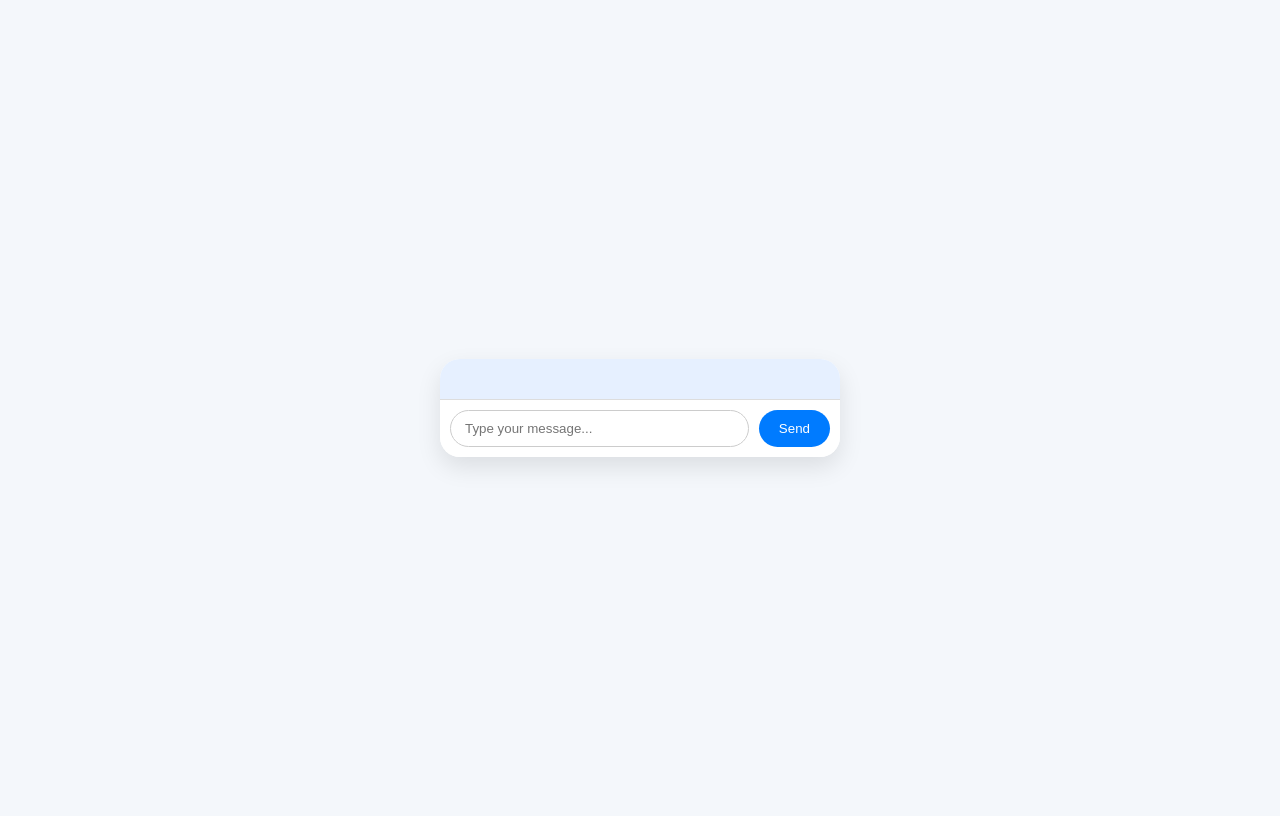
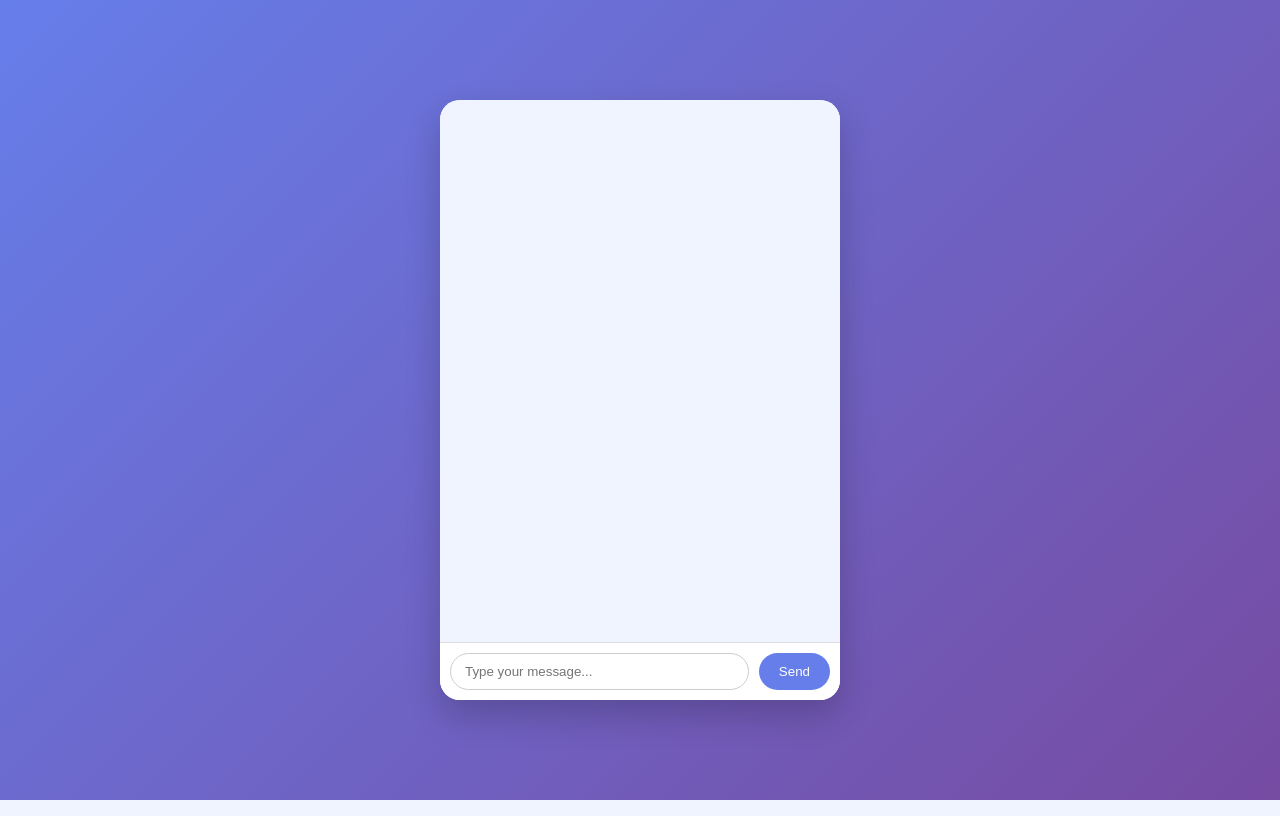
Before and after one commit to myradiant/radiantwave-ai, a Flask app: page / in a window 1280 px wide. Run offline with Flask 3, Linux system fonts and the light colour scheme.

Commit message:
Update index.html

```diff
--- a/templates/index.html
+++ b/templates/index.html
@@ -2,21 +2,23 @@
 <html lang="en">
 <head>
 <meta charset="UTF-8">
-<title>Kimi Chat</title>
+<title>Kimi AI Chat</title>
 <style>
     body {
         font-family: 'Segoe UI', Tahoma, Geneva, Verdana, sans-serif;
-        background: #f4f7fb;
+        background: linear-gradient(135deg, #667eea, #764ba2);
         display: flex;
         justify-content: center;
         align-items: center;
         height: 100vh;
+        margin: 0;
     }
     #chatContainer {
         width: 400px;
+        height: 600px;
         background: #fff;
         border-radius: 20px;
-        box-shadow: 0 10px 25px rgba(0,0,0,0.1);
+        box-shadow: 0 15px 35px rgba(0,0,0,0.2);
         display: flex;
         flex-direction: column;
         overflow: hidden;
@@ -28,7 +30,7 @@
         display: flex;
         flex-direction: column;
         gap: 10px;
-        background: #e6f0ff;
+        background: #f0f4ff;
     }
     .message {
         max-width: 80%;
@@ -47,20 +49,20 @@
         transform: translateY(0);
     }
     .message.user {
-        background: #007bff;
+        background: #667eea;
         color: #fff;
         align-self: flex-end;
         border-bottom-right-radius: 0;
     }
     .message.ai {
-        background: #f0f0f0;
+        background: #e2e8f0;
         color: #333;
         align-self: flex-start;
         border-bottom-left-radius: 0;
     }
     .kimi-icon {
-        width: 24px;
-        height: 24px;
+        width: 28px;
+        height: 28px;
         background: url('https://i.imgur.com/6QzXbZK.png') no-repeat center;
         background-size: cover;
         flex-shrink: 0;
@@ -84,20 +86,20 @@
         padding: 10px 20px;
         border-radius: 20px;
         border: none;
-        background: #007bff;
+        background: #667eea;
         color: #fff;
         cursor: pointer;
         transition: 0.2s;
     }
-    #sendBtn:hover { background: #0056b3; }
+    #sendBtn:hover { background: #5a67d8; }
 
-    /* Typing indicator */
     #typingIndicator {
         display: none;
         align-items: center;
         gap: 8px;
         font-style: italic;
         color: #555;
+        padding-left: 4px;
     }
 </style>
 </head>
@@ -137,7 +139,6 @@
 
     chatWindow.appendChild(msgDiv);
 
-    // Trigger animation
     setTimeout(() => msgDiv.classList.add("show"), 10);
     chatWindow.scrollTop = chatWindow.scrollHeight;
 }
@@ -149,7 +150,6 @@
     addMessage(`You: ${message}`, "user");
     userMessageInput.value = "";
 
-    // Show typing indicator
     typingIndicator.style.display = "flex";
 
     try {
@@ -159,7 +159,6 @@
             body: JSON.stringify({ message })
         });
         const data = await response.json();
-
         typingIndicator.style.display = "none";
         addMessage(`AI: ${data.content}`, "ai");
     } catch (err) {
```
